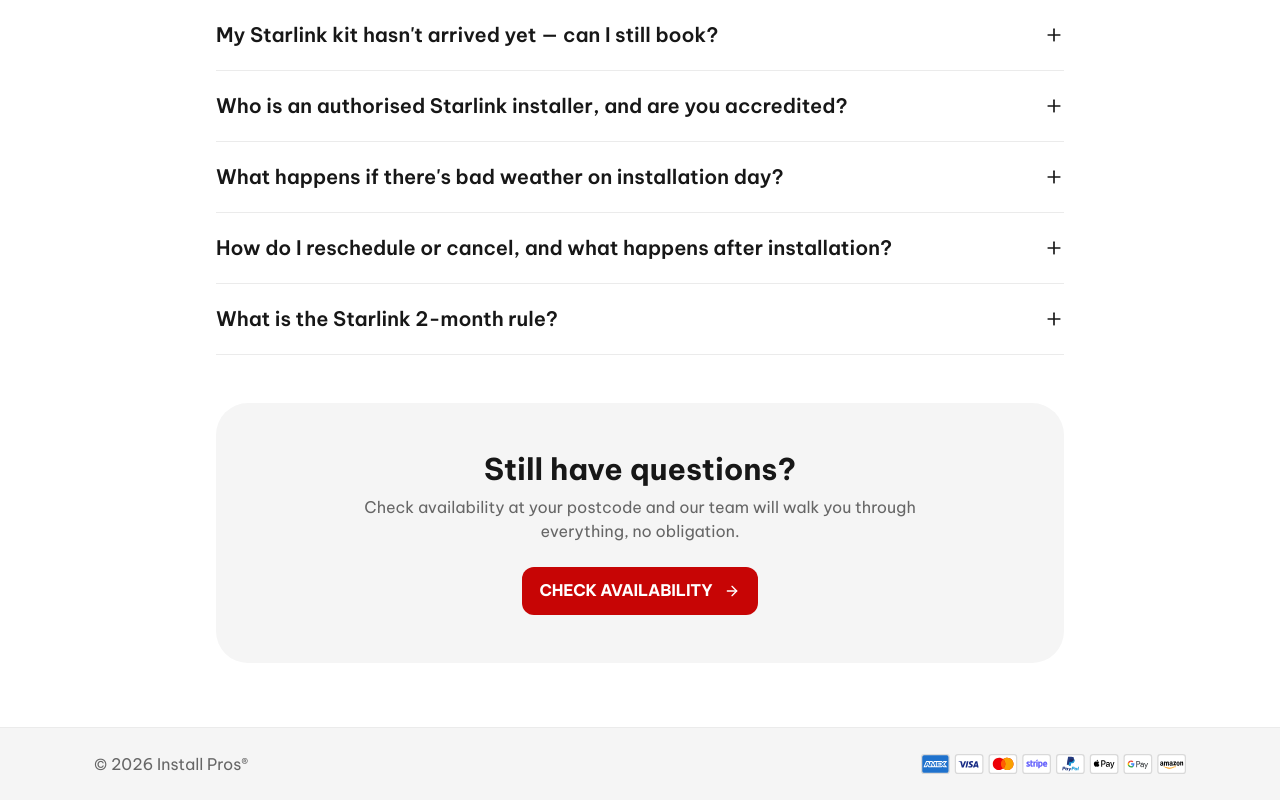
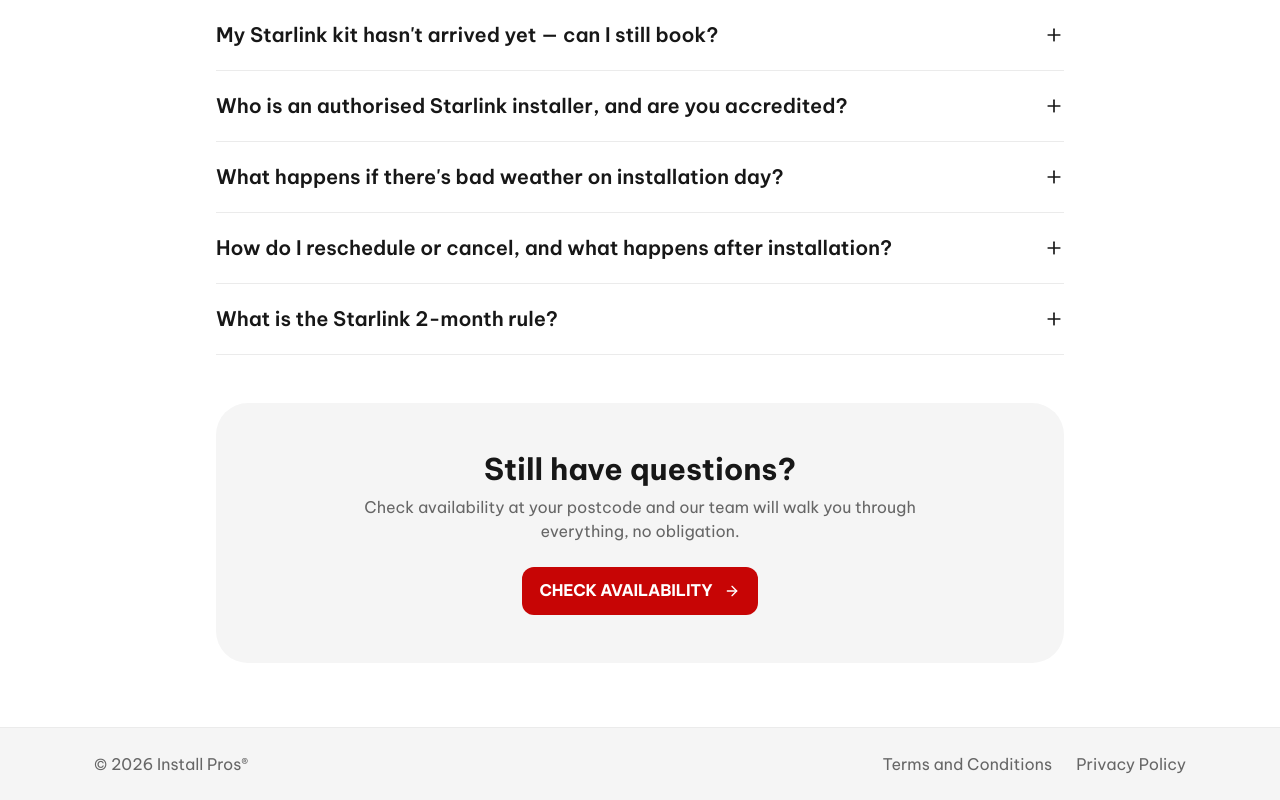
Before and after one commit to iAway7/installpros-uk, a Next.js app: page /faqs in a window 1280 px wide. Shown: the part 1436-2236 px from the top of the page. Built offline with nearby package versions, Linux system fonts and the light colour scheme; no server answers.

Commit message:
footer: legal links; misc funnel fixes

```diff
--- a/src/components/funnel/cta-section.tsx
+++ b/src/components/funnel/cta-section.tsx
@@ -24,6 +24,8 @@
           Kingdom. Company No. 14896859. VAT No. GB456635174. Registered office: Rotunda Buildings, Montpellier
           Exchange, Cheltenham, GL50 1SX. Tel: 020 3397 7003 | Email: admin@installpros.co.uk | All rights reserved
         </p>
+        {/* eslint-disable-next-line @next/next/no-img-element */}
+        <img src="/funnel/payment-methods.svg" alt="Accepted payment methods" className="mx-auto mt-6 h-5" />
       </div>
     </section>
   );
--- a/src/components/funnel/funnel-footer.tsx
+++ b/src/components/funnel/funnel-footer.tsx
@@ -5,8 +5,10 @@
       <div className="container mx-auto py-6" style={{ maxWidth: "1140px" }}>
         <div className="flex flex-col items-center justify-between gap-4 md:flex-row">
           <p className="text-base text-muted-foreground">© 2026 Install Pros®</p>
-          {/* eslint-disable-next-line @next/next/no-img-element */}
-          <img src="/funnel/payment-methods.svg" alt="Accepted payment methods" className="h-5" />
+          <nav className="flex items-center gap-6 text-base text-muted-foreground">
+            <a href="/terms" className="transition-colors hover:text-primary">Terms and Conditions</a>
+            <a href="/privacy" className="transition-colors hover:text-primary">Privacy Policy</a>
+          </nav>
         </div>
       </div>
     </footer>
```
